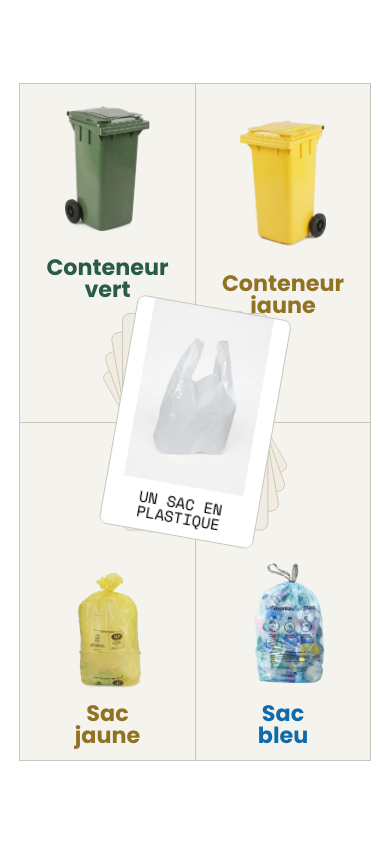
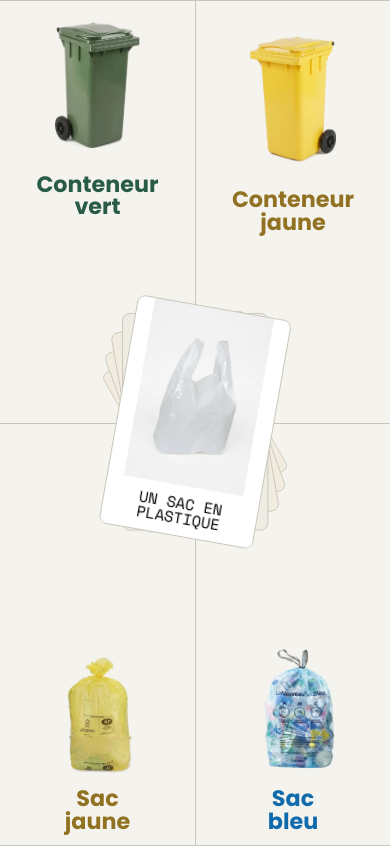
Before and after one commit to TheoGil/ouvakwa, a Vue app: page / in a window 390 px wide. Built offline with nearby package versions, Linux system fonts and the light colour scheme; no server answers.

Commit message:
better responsive

```diff
--- a/src/components/Quiz.vue
+++ b/src/components/Quiz.vue
@@ -476,11 +476,15 @@ onMounted(() => {
 .quiz {
   display: grid;
   grid-template-columns: repeat(2, minmax(0, 1fr));
-  grid-template-rows: repeat(2, 40vh);
+  grid-template-rows: repeat(2, 50vh);
   width: 100%;
   max-width: 1280px;
   background-color: var(--c-surface-accent);
   border: 1px var(--c-stroke) solid;
+
+  @media (min-width: 1000px) {
+    grid-template-rows: repeat(2, 40vh);
+  }
 }
 
 .quiz__answer {
--- a/src/style/style.scss
+++ b/src/style/style.scss
@@ -17,6 +17,9 @@ body {
   display: grid;
   place-items: center;
   height: 100vh;
-  padding: 20px;
   box-sizing: border-box;
+
+  @media (min-width: 1000px) {
+    padding: 20px;
+  }
 }
```
